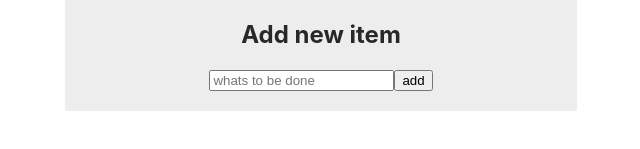
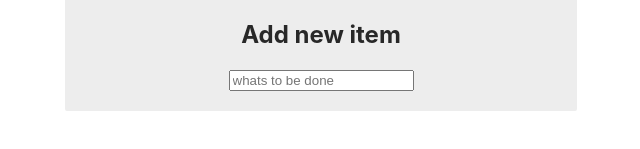
Before and after one commit to coderwurst/react-todo, a React (Create React App) app: page / in a window 1280 px wide. Shown: the part 239-388 px from the top of the page, without its empty margins (319-959 px from the left). Built offline with nearby package versions, Linux system fonts and the light colour scheme.

Commit message:
hide button when input empty

```diff
--- a/src/TodoAdd.js
+++ b/src/TodoAdd.js
@@ -26,6 +26,9 @@ class TodoAdd extends React.Component {
     }
 
     render() {
+
+        let button = this.state.newTodo !== "" ? <button onClick={ this.onTodoAdd }>add</button> : null;
+
         return (
             <Panel title="Add new item">
                 <input
@@ -34,7 +37,7 @@ class TodoAdd extends React.Component {
                     value={ this.state.newTodo }
                     placeholder="whats to be done">
                 </input>
-                <button onClick={ this.onTodoAdd }>add</button>
+                { button }
             </Panel>
         )
     }
```
